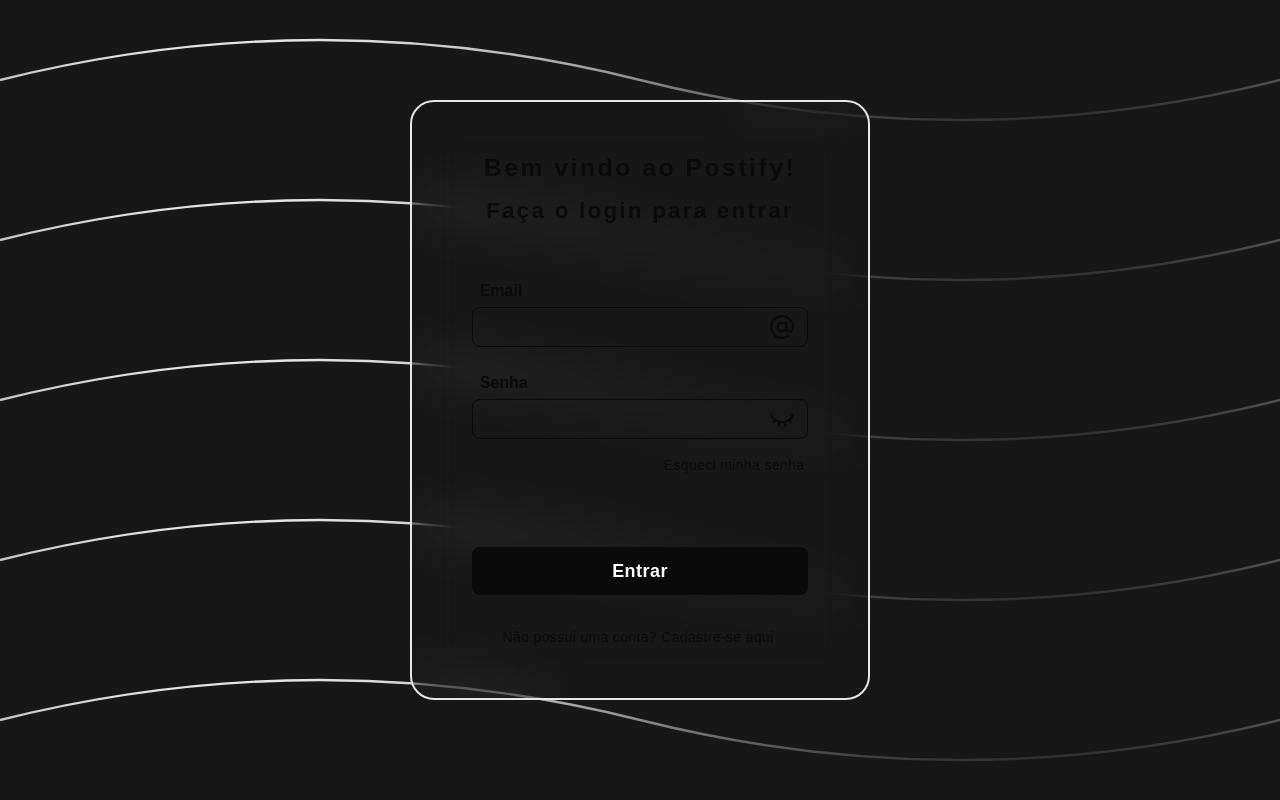
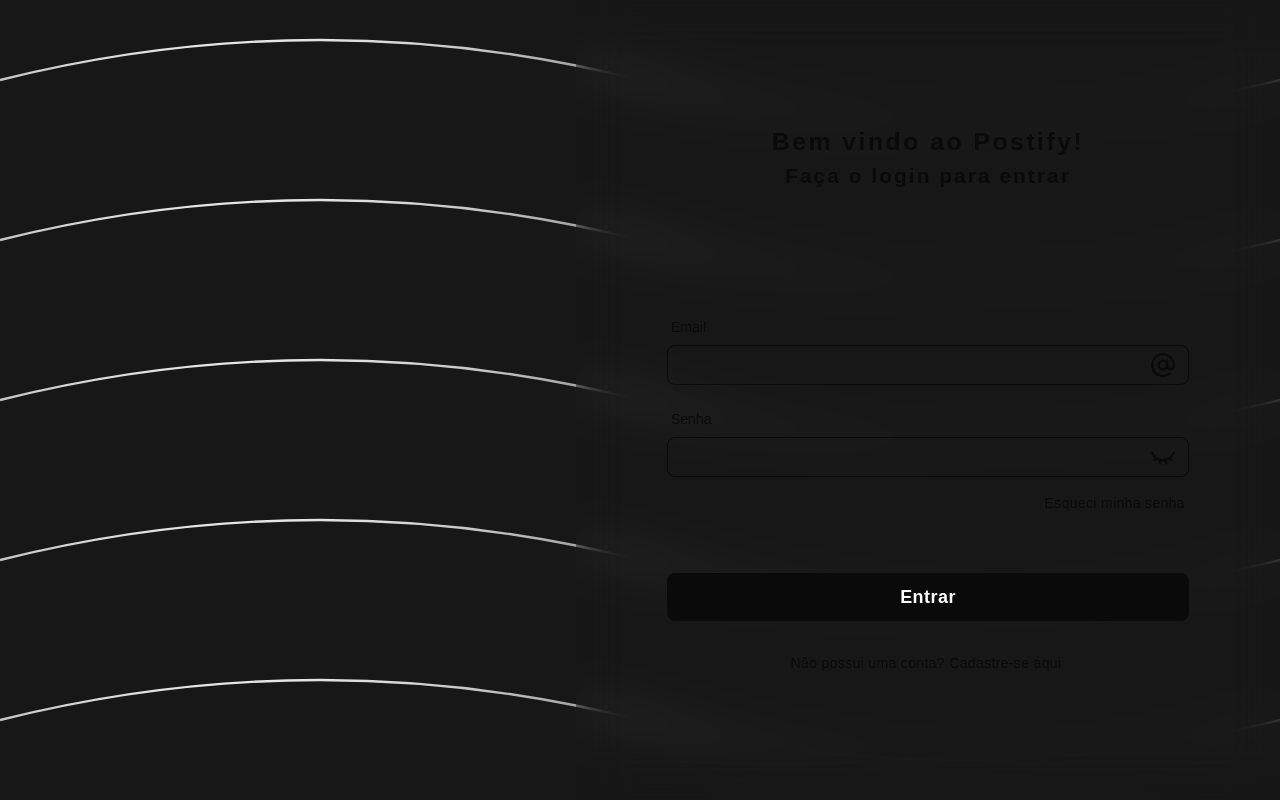
Before and after one commit to samuelcney/postify-blog-frontend, a Next.js app: page / in a window 1280 px wide. Built offline with nearby package versions, Linux system fonts and the light colour scheme.

Commit message:
fix: layout login page

```diff
--- a/src/app/page.tsx
+++ b/src/app/page.tsx
@@ -11,7 +11,9 @@
 
   return (
     <div
-      className={`w-full flex flex-1 h-screen font-[family-name:var(--font-geist-sans) justify-center items-center background`}
+      className={`w-full flex flex-1 h-screen font-[family-name:var(--font-geist-sans) ${
+        isRegister ? "justify-start" : "justify-end"
+      }	 items-center background`}
     >
       <Auth.Root isRegister={isRegister}>
         {isRegister ? (
--- a/src/components/AuthLayout/AuthRoot.tsx
+++ b/src/components/AuthLayout/AuthRoot.tsx
@@ -8,15 +8,15 @@
 export const AuthRoot = ({ children, isRegister }: LoginRootProps) => {
   return (
     <div
-      className={`flex flex-col w-[36%] ${
-        isRegister ? "min-h-[87%]" : "min-h-[75%]"
-      } rounded-3xl overflow-hidden backdrop-blur-xl bg-transparent justify-evenly border-2`}
+      className={`flex flex-col w-[55%] h-full overflow-hidden backdrop-blur-xl bg-transparent justify-evenly ${
+        isRegister ? "items-end" : ""
+      }`}
     >
-      <div className="w-full flex flex-col justify-center gap-2 items-center">
+      <div className="w-full flex flex-col justify-center items-center">
         <h1 className="text-[1.55rem] font-bold tracking-widest">
           {!isRegister ? "Bem vindo ao Postify!" : ""}
         </h1>
-        <h1 className="text-[1.4rem] font-semibold tracking-widest">
+        <h1 className="text-[1.3rem] font-semibold tracking-widest">
           {!isRegister
             ? "Faça o login para entrar"
             : "Faça aqui o seu cadastro"}
--- a/src/components/AuthLayout/LoginLayout.tsx
+++ b/src/components/AuthLayout/LoginLayout.tsx
@@ -61,7 +61,7 @@
         />
       </Input.Root>
 
-      <div className="w-[75%] items-end flex justify-end mt-2 mb-4">
+      <div className="w-[75%] items-end flex justify-end mt-2 mb-1">
         <p className="text-sm mr-1 hover:cursor-pointer tracking-wide">
           Esqueci minha senha
         </p>
--- a/src/components/AuthLayout/RegisterLayout.tsx
+++ b/src/components/AuthLayout/RegisterLayout.tsx
@@ -7,7 +7,7 @@
 import { useRequestState } from "@/hooks/useRequestState";
 
 export const RegisterLayout = ({ onToggle }: { onToggle: () => void }) => {
-  const size = 24;
+  const size = 20;
   const [hidePassword, setHidePassword] = useState(true);
   const { loading, setError, setLoading, isError } = useRequestState();
 
@@ -57,7 +57,7 @@
     }
   };
   return (
-    <div className="flex w-full h-full flex-col items-center justify-center gap-2">
+    <div className="flex w-full h-full flex-col items-center justify-center ">
       <Input.Root>
         <Input.Content
           labelText="Email"
@@ -122,9 +122,7 @@
           onclick={handleRegister}
           isLoading={loading}
         />
-      </Button.Root>
-
-      <div className="w-[80%] items-end flex justify-center mt-8">
+        <div className="w-[80%] flex justify-center">
           <p
             className="text-sm mr-1 hover:cursor-pointer tracking-wide hover:underline"
             onClick={onToggle}
@@ -132,6 +130,7 @@
             Já possui uma conta? Faça login aqui
           </p>
         </div>
+      </Button.Root>
     </div>
   );
 };
--- a/src/components/Input/InputContent.tsx
+++ b/src/components/Input/InputContent.tsx
@@ -28,12 +28,10 @@
 }: InputProps) => {
   const isInverted = invert ? "invert" : "";
   return (
-    <div className="flex flex-col w-full gap-1">
+    <div className="flex flex-col w-full gap-2">
       {labelText && (
         <div className="flex flex-col w-full">
-          <label
-            className={`text-[--foreground] text-base ml-2 font-semibold ${isInverted}`}
-          >
+          <label className={`text-[--foreground] text-sm ml-1 ${isInverted}`}>
             {labelText}
           </label>
         </div>
```
Lines whose indentation alone changed are shown as unchanged.
